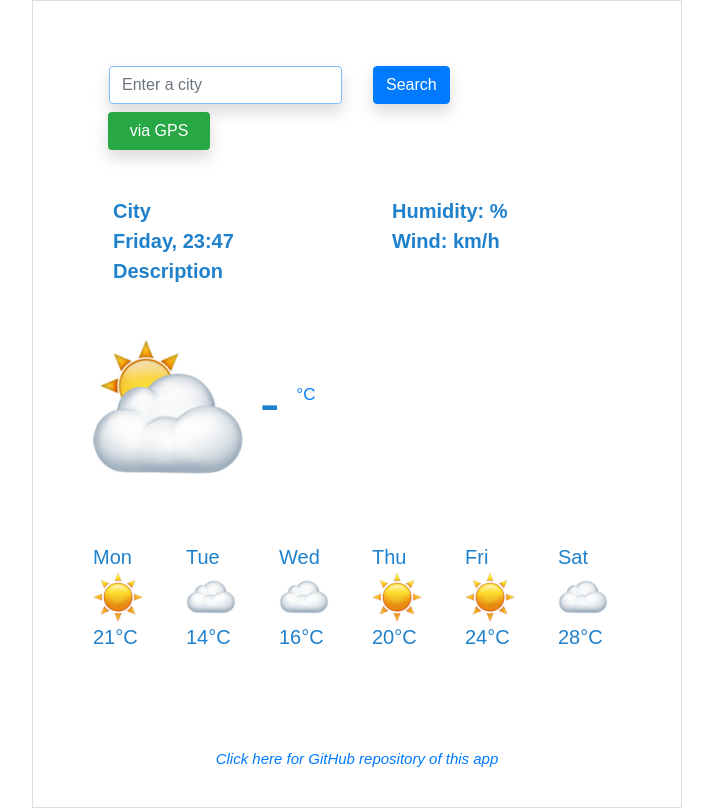
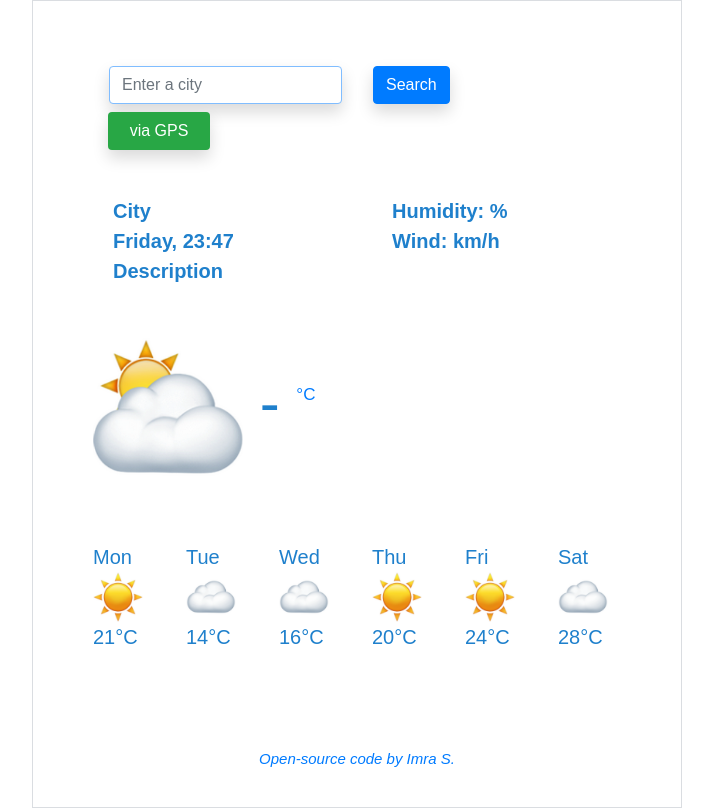
Before and after one commit to ImraS802/Weather-App, a plain HTML site: page index.html in a window 1280 px wide. Shown: the whole page, without its empty margins (283-996 px from the left). Drawn offline with nearby package versions, Linux system fonts and the light colour scheme.

Commit message:
Changed text in footer

```diff
--- a/index.html
+++ b/index.html
@@ -118,8 +118,8 @@
 <br />
 <script src="src/index.js"></script>
 <p class="footer">
-    <a href="https://github.com/ImraS802/Weather-App" target="_blank" class="click-here">
-        <em>Click here for GitHub repository of this app</em>
+    <a href="https://github.com/ImraS802/Weather-App" target="_blank" class="open-source">
+        <em>Open-source code by Imra S.</em>
     </a>
 </p>
 </div>
```
